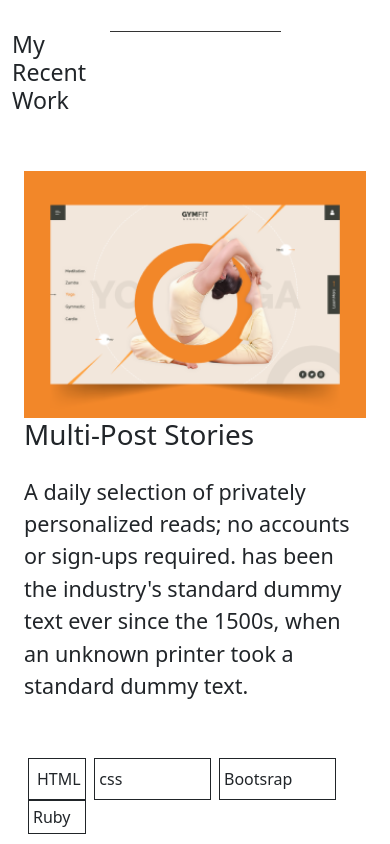
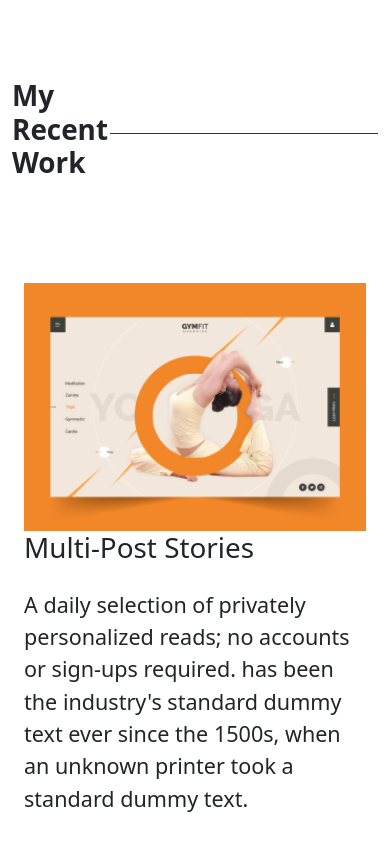
Before and after one commit to Zainab-Alzubair/portfolio-bootsrap, a plain HTML site: page index.html in a window 390 px wide. Shown: the part 1180-2024 px from the top of the page. Drawn offline with nearby package versions, Linux system fonts and the light colour scheme.

Commit message:
Add breakpoints for the work section

```diff
--- a/index.html
+++ b/index.html
@@ -68,11 +68,11 @@
   <!-- PROJECTS SECTION-->
   <section id="works">
     <div class="container pt-5">
-      <div class="row">
+      <div class="row d-flex align-items-center my-5">
         <div class="col-3 tex-center">
-          <h3>My Recent Work</h3>
+          <h3 class="fs-1 fw-semibold">My Recent Work</h3>
         </div>
-        <div class="col-6">
+        <div class="col">
           <div class="card-body ">
             <div style="border-bottom: 1px solid #333;"></div>
           </div>
@@ -87,22 +87,21 @@
           <div class="card-body">
             <h5 class="card-title fs-1">Multi-Post Stories</h5>
             <p class="card-text fs-4 pt-4 pb-4">A daily selection of privately personalized reads; no accounts or sign-ups required. has been the industry's standard dummy text ever since the 1500s, when an unknown printer took a standard dummy text.</p>
-            <div class="row pt-3 ms-1">
-              <div class="col-2 col-sm-2 border d-flex align-items-center border-dark me-2 p-2 text-center">
+            <div class="row pt-1 ms-1">
+              <div class="px-3 col-2 col-sm-3 border d-flex justify-content-center align-items-center border-dark me-2 p-2 text-center">
               <p class="m-0">HTML</p>
              </div>
-             <div class="col-4 col-sm-1 border border-dark d-flex align-items-center me-2 p-1 text-center">
+             <div class="px-3 col-1 col-sm-2 border border-dark d-flex justify-content-center align-items-center me-2 p-1 text-center">
               <p class="m-0">css</p>
             </div>
-            <div class="col-4 col-sm-2 border border-dark d-flex align-items-center me-2 p-1 text-center ">
+            <div class="px3 col-3 col-sm-2 col-md-3 d-flex justify-content-center border border-dark d-flex align-items-center me-2 p-1 text-center ">
               <p class="m-0">Bootsrap</p>
             </div>
-             <div class="p-1 border col-2 col-sm-2 text-center d-flex align-items-center border-dark">
+             <div class="p-2 border col-2 col-sm-1 col-md-2 d-flex justify-content-center border-dark">
               <p class="m-0">Ruby</p>
             </div>
-
           </div>
-          <button class="btn d-block col-4 mt-3 rounded-0 text-light bg-warning">See Project</button>
+          <button class="btn d-block col-4 mt-4 rounded-0 text-light bg-warning" style="background: #F55800!important; height: 48px;">See Project</button>
         </div>
       </div>
      <!-- Cards SECTION-->
```
